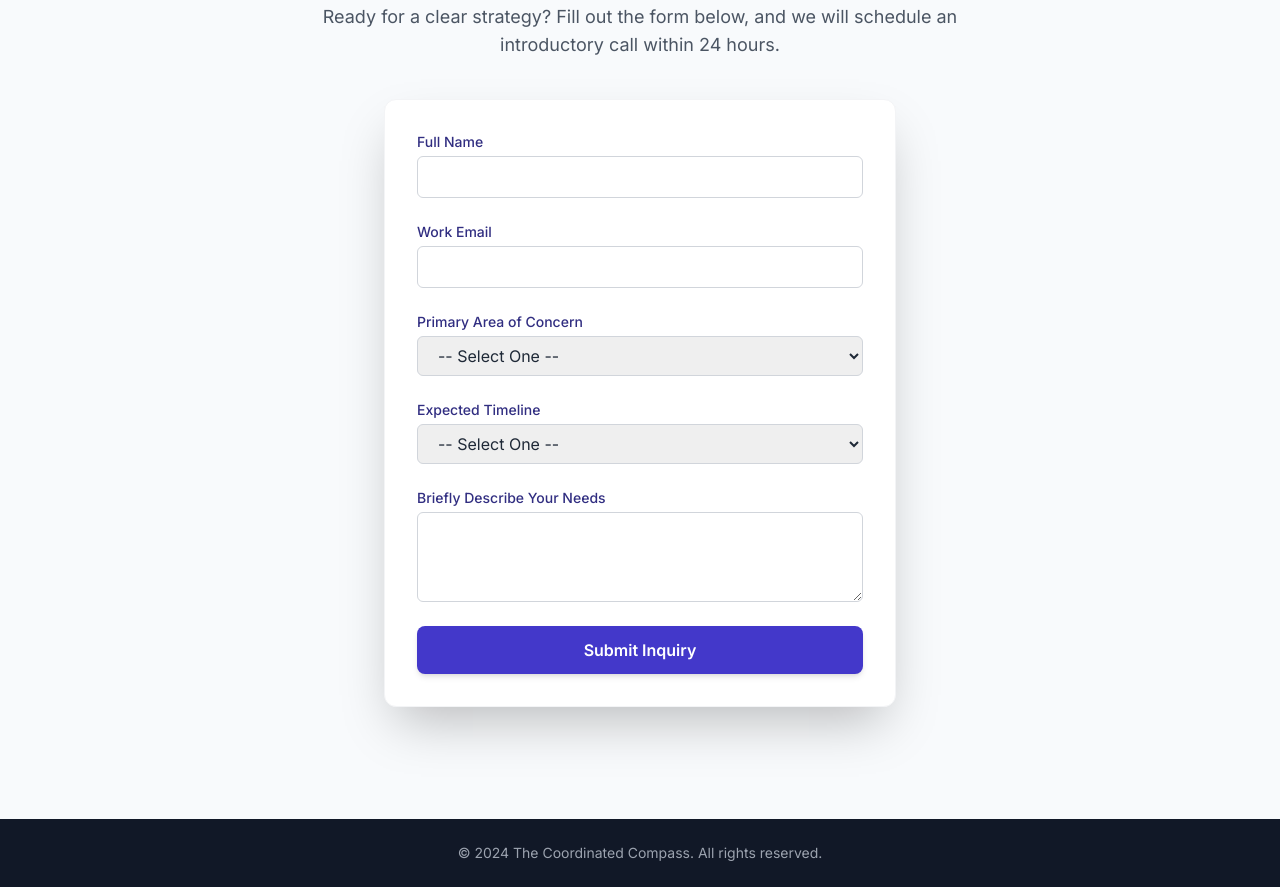
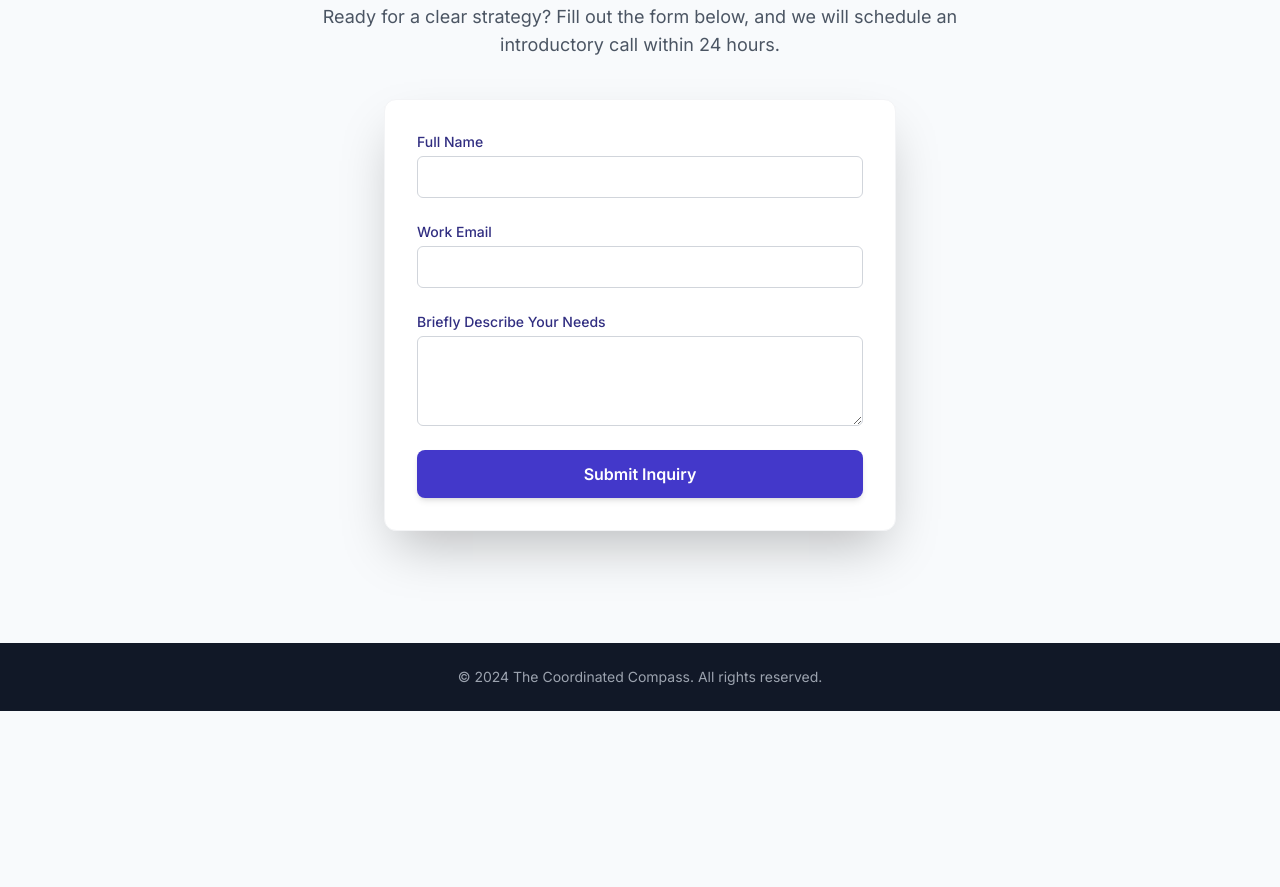
Before and after one commit to imajanaehall2/Coordinated-Compass, a plain HTML site: page index.html in a window 1280 px wide. Shown: the part 1496-2383 px from the top of the page. After the commit the page ends 2207 px from the top, so only its background shows below. Drawn offline with nearby package versions, Linux system fonts and the light colour scheme.

Commit message:
Update index.html

```diff
--- a/index.html
+++ b/index.html
@@ -1,9 +1,3 @@
-
-
-
-
-
-
 <!DOCTYPE html>
 <html lang="en">
 <head>
@@ -92,14 +86,7 @@ Ready for a clear strategy? Fill out the form below, and we will schedule an int
             </p>
 
             <div class="max-w-lg mx-auto bg-white p-8 rounded-xl shadow-2xl border border-gray-100">
-<!--
-*** CRITICAL FORM SECTION *** This form is ready for Formspree integration.
-You must replace the placeholder URL with your actual Formspree hash (e.g., /f/xyz123abc) on Netlify.
-The method="POST" is what sends the data to Formspree.
--->
-<form action="YOUR_FORMSPREE_HASH_GOES_HERE" method="POST" class="space-y-6">
-
-<!-- Basic Contact Fields -->
+                <form onsubmit="event.preventDefault(); document.getElementById('form-message').classList.remove('hidden'); this.reset();" class="space-y-6">
                     <div>
                         <label for="name" class="block text-sm font-medium brand-text">Full Name</label>
                         <input type="text" id="name" name="name" required class="mt-1 block w-full px-4 py-2 border border-gray-300 rounded-md focus:ring-indigo-500 focus:border-indigo-500">
@@ -108,39 +95,16 @@ The method="POST" is what sends the data to Formspree.
                         <label for="email" class="block text-sm font-medium brand-text">Work Email</label>
                         <input type="email" id="email" name="email" required class="mt-1 block w-full px-4 py-2 border border-gray-300 rounded-md focus:ring-indigo-500 focus:border-indigo-500">
                     </div>
-
-<!-- Structured Intake Fields -->
-<div>
-<label for="area" class="block text-sm font-medium brand-text">Primary Area of Concern</label>
-<select id="area" name="area" required class="mt-1 block w-full px-4 py-2 border border-gray-300 rounded-md focus:ring-indigo-500 focus:border-indigo-500">
-<option value="">-- Select One --</option>
-<option value="strategic">Strategic Alignment & Roadmapping</option>
-<option value="operational">Operational Bottlenecks & Friction</option>
-<option value="compliance">Risk, Compliance, & Assurance</option>
-<option value="resource">Resource Management & Coordination</option>
-<option value="other">Other / Undefined</option>
-</select>
-</div>
-
-<div>
-<label for="timeline" class="block text-sm font-medium brand-text">Expected Timeline</label>
-<select id="timeline" name="timeline" required class="mt-1 block w-full px-4 py-2 border border-gray-300 rounded-md focus:ring-indigo-500 focus:border-indigo-500">
-<option value="">-- Select One --</option>
-<option value="immediate">Immediate (1-3 weeks)</option>
-<option value="short-term">Short-Term (1-3 months)</option>
-<option value="strategic">Strategic Planning (6+ months)</option>
-</select>
-</div>
-
                     <div>
                         <label for="needs" class="block text-sm font-medium brand-text">Briefly Describe Your Needs</label>
                         <textarea id="needs" name="needs" rows="3" required class="mt-1 block w-full px-4 py-2 border border-gray-300 rounded-md focus:ring-indigo-500 focus:border-indigo-500"></textarea>
                     </div>
-
                     <button type="submit" class="w-full px-4 py-3 text-white font-semibold rounded-lg brand-primary hover:bg-indigo-800 transition duration-200 shadow-md">
                         Submit Inquiry
                     </button>
-<!-- Success message displayed by Formspree, not built into this HTML -->
+                    <div id="form-message" class="hidden mt-4 p-4 rounded-md text-sm bg-green-50 text-green-700 border border-green-200" role="alert">
+                        Thank you! Your inquiry has been received. We will be in touch shortly.
+                    </div>
                 </form>
             </div>
         </section>
```
Lines whose indentation alone changed are shown as unchanged.
